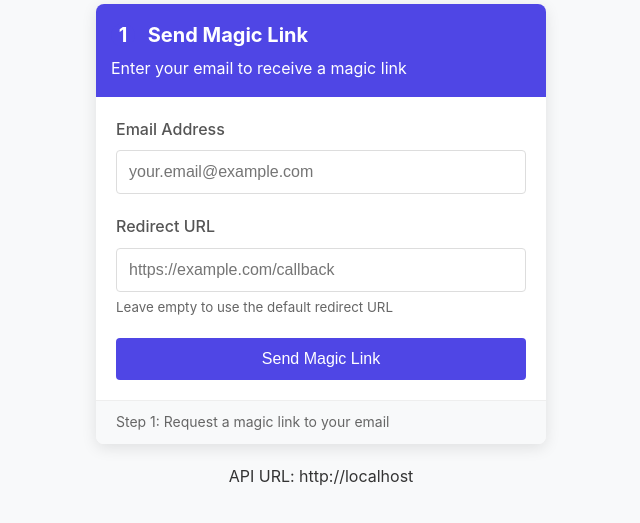
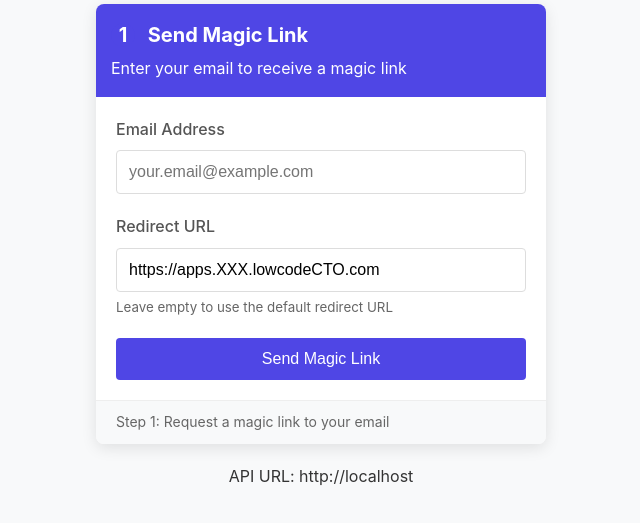
Before and after one commit to Low-Code-Cookbook/Beehiiv-Auth-Solution, a website: page public/index.html in a window 1280 px wide. Shown: the part 189-712 px from the top of the page, without its empty margins (319-959 px from the left). Drawn offline with Linux system fonts and the light colour scheme.

Commit message:
Upated the default

```diff
--- a/public/index.html
+++ b/public/index.html
@@ -116,7 +116,7 @@
 
           <div class="form-group">
             <label for="redirectUrl">Redirect URL</label>
-            <input type="text" id="redirectUrl" placeholder="https://example.com/callback" value="">
+            <input type="text" id="redirectUrl" placeholder="https://example.com/callback" value="https://apps.XXX.lowcodeCTO.com">
             <small style="display: block; margin-top: 5px; color: #666;">Leave empty to use the default redirect URL</small>
           </div>
 
```
